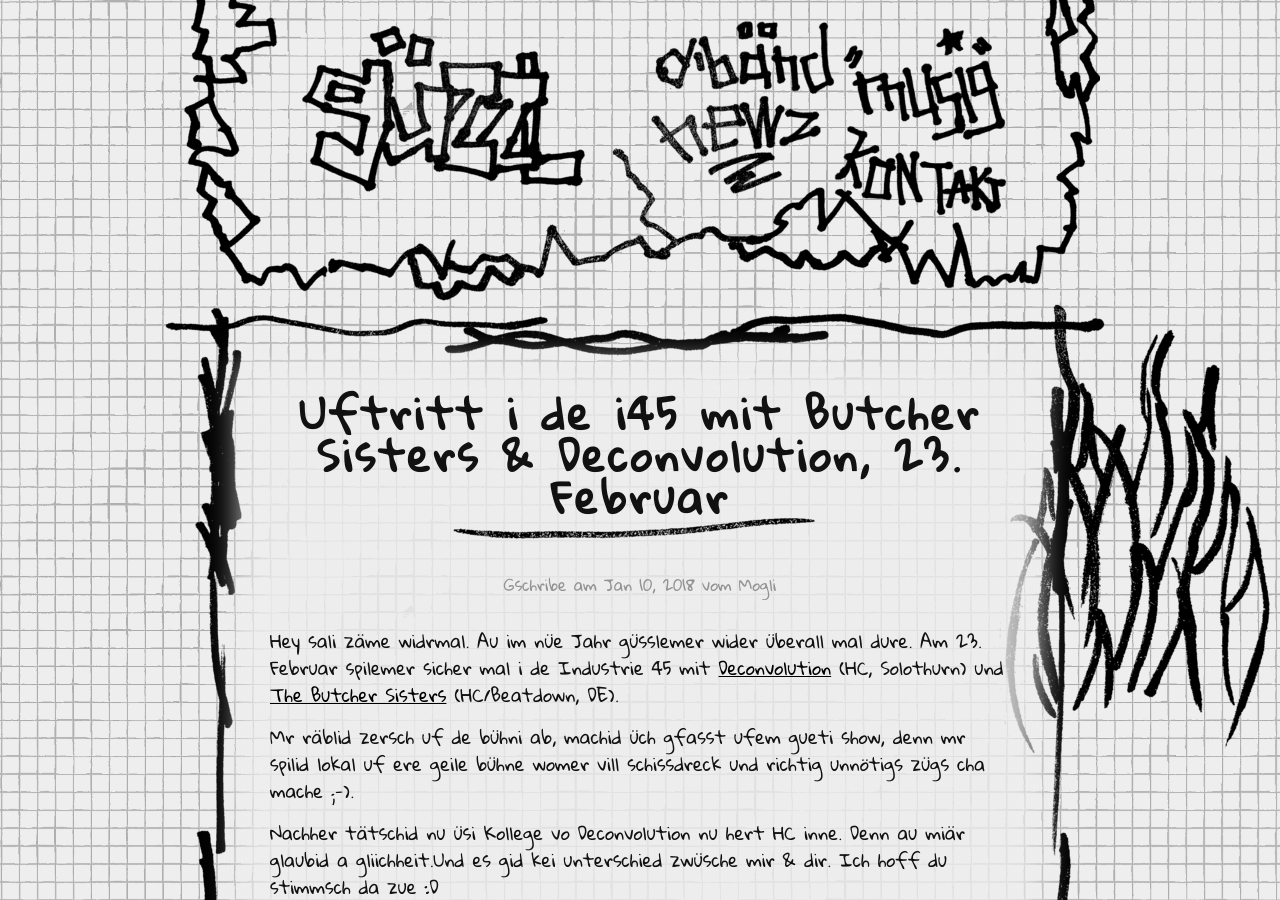
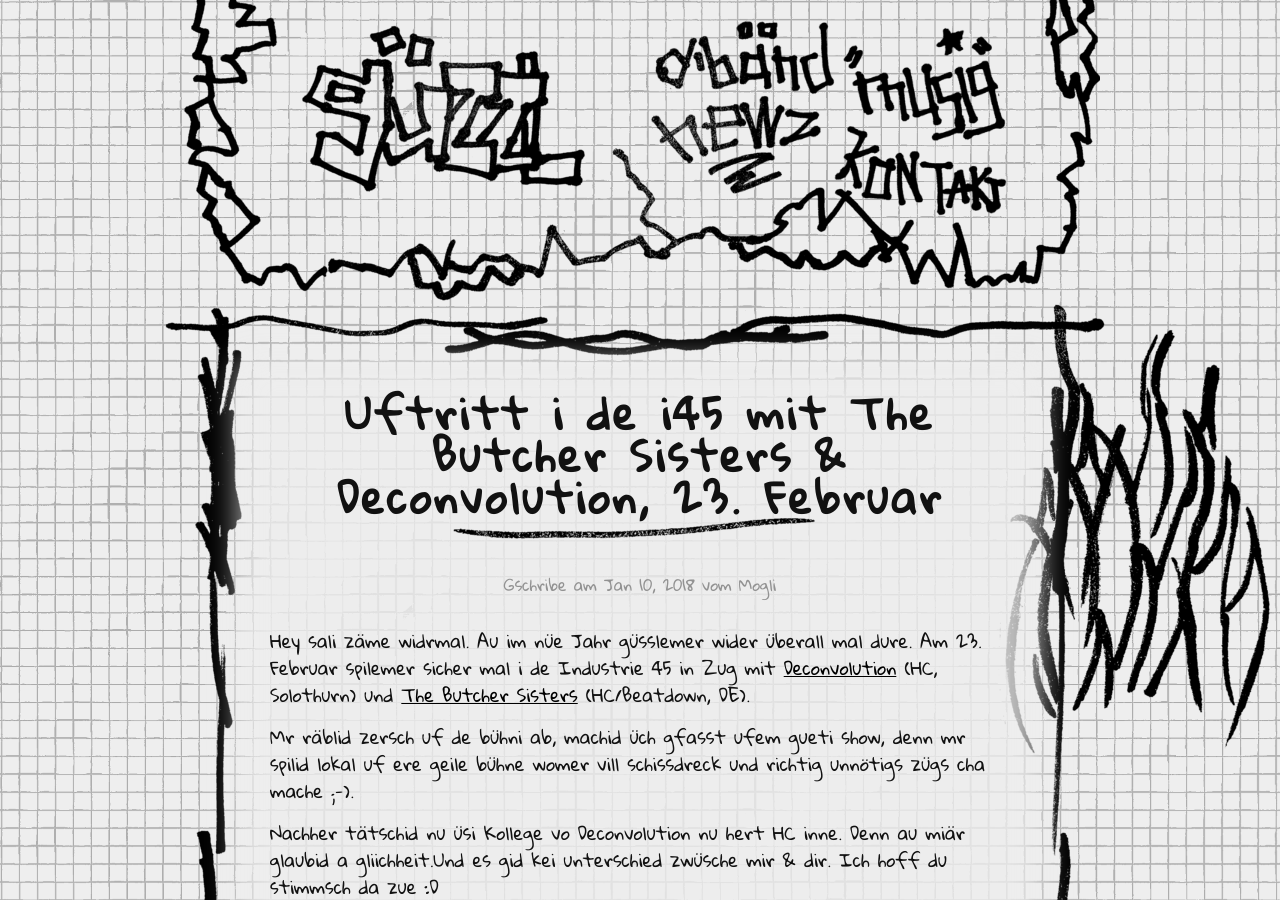
Before and after one commit to mogria/guezzlpage, a Jekyll site: the page built from _posts/2018-01-10-guessl-deconvolution-butcher-sisters-industrie-45.md, in a window 1280 px wide and 900 px high. Built offline with Jekyll 4.4.1, drawn with Linux system fonts in a browser that asks for light colours.

Commit message:
a few corrections to show at i45, 23. Februar 2018

```diff
--- a/_posts/2018-01-10-guessl-deconvolution-butcher-sisters-industrie-45.md
+++ b/_posts/2018-01-10-guessl-deconvolution-butcher-sisters-industrie-45.md
@@ -1,13 +1,13 @@
 ---
 author: mogli
 layout: post
-title:  "Uftritt i de i45 mit Butcher Sisters & Deconvolution, 23. Februar"
+title:  "Uftritt i de i45 mit The Butcher Sisters & Deconvolution, 23. Februar"
 date:   2018-01-10 23:21:09+01:00
 categories: uftritt
 ---
 
 
-Hey sali zäme widrmal. Au im nüe Jahr güsslemer wider überall mal dure. Am 23. Februar spilemer sicher mal i de Industrie 45 mit [Deconvolution](https://deconvolution.bandcamp.com/) (HC, Solothurn) und [The Butcher Sisters](https://de-de.facebook.com/thebutchersisters/) (HC/Beatdown, DE).
+Hey sali zäme widrmal. Au im nüe Jahr güsslemer wider überall mal dure. Am 23. Februar spilemer sicher mal i de Industrie 45 in Zug mit [Deconvolution](https://deconvolution.bandcamp.com/) (HC, Solothurn) und [The Butcher Sisters](https://de-de.facebook.com/thebutchersisters/) (HC/Beatdown, DE).
 
 Mr räblid zersch uf de bühni ab, machid üch gfasst ufem gueti show, denn mr spilid lokal uf ere geile bühne womer vill schissdreck und richtig unnötigs zügs cha mache ;-).
 
```
